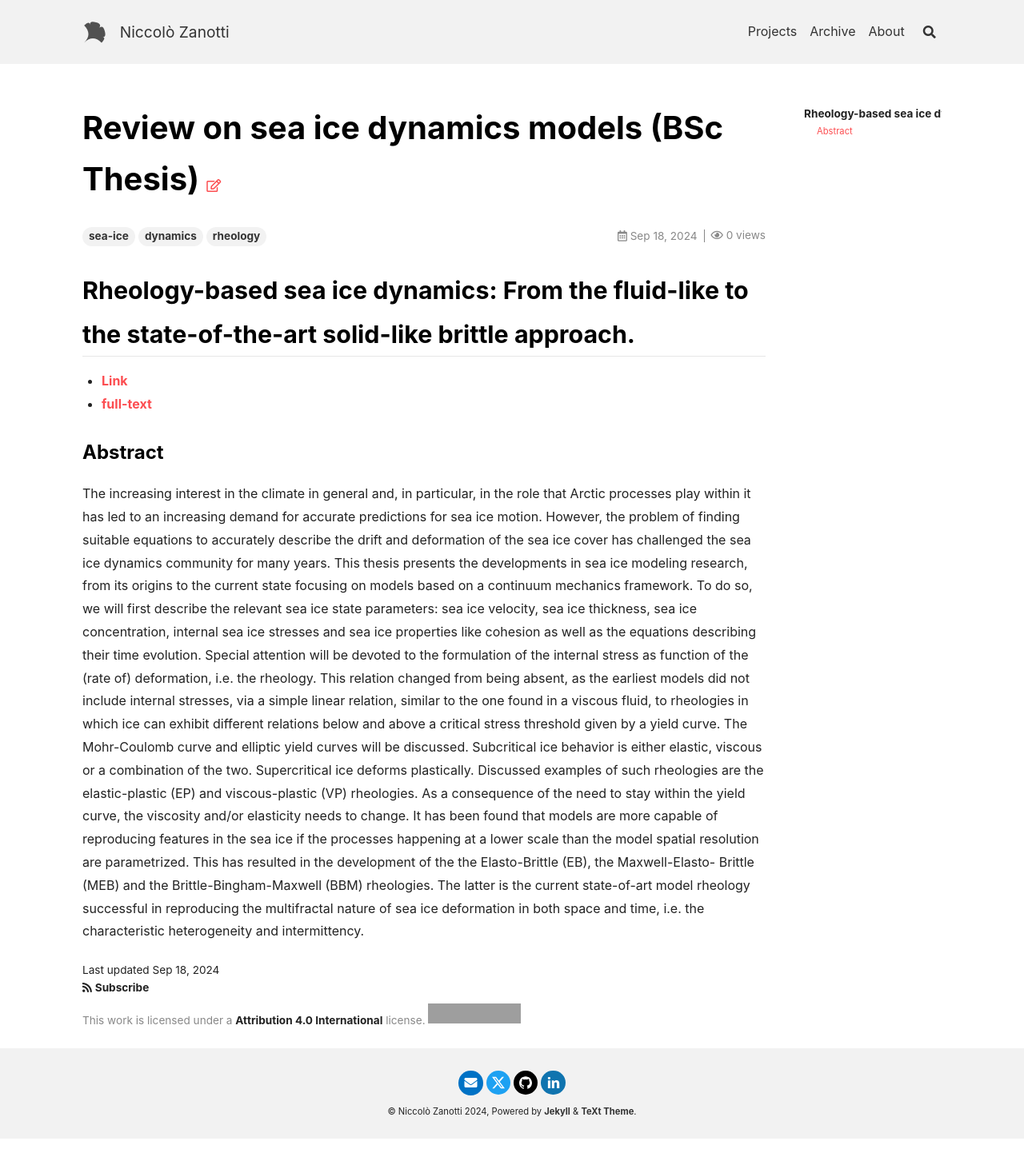
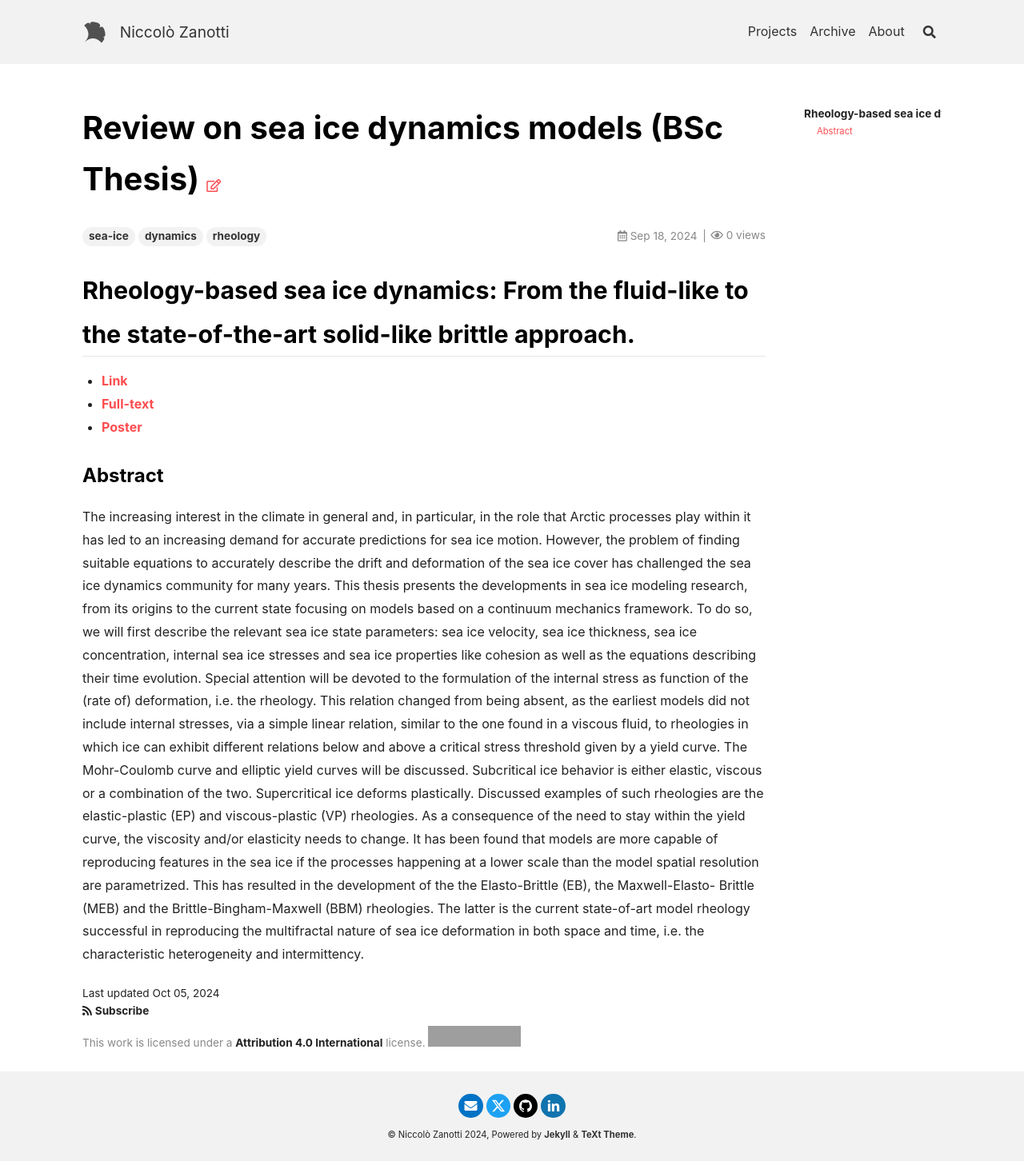
Before and after one commit to niccolozanotti/my-website, a Jekyll site: the page built from _posts/2024-09-18-sea-ice-modeling.md, in a window 1280 px wide. Shown: the whole page at 80% size. Built offline with Jekyll 4.4.1, drawn with Linux system fonts in a browser that asks for light colours; nearby versions of some CDN libraries; before the commit the page ends 1424 px from its top, so only the background shows below that; grey boxes are pictures that could not be loaded.

Commit message:
edit(projects): update bsc-thesis links with local documents.

```diff
--- a/_posts/2024-09-18-sea-ice-modeling.md
+++ b/_posts/2024-09-18-sea-ice-modeling.md
@@ -8,13 +8,14 @@
   - rheology
 category: projects
 date: 2024-09-18
-modify_date: 2024-09-18
+modify_date: 2024-10-05
 ---
 
 ## Rheology-based sea ice dynamics: From the fluid-like to the state-of-the-art solid-like brittle approach.
 
 - [Link](http://amslaurea.unibo.it/30307/)
-- [full-text](https://amslaurea.unibo.it/30307/1/BsC-thesis-zanotti-niccolo.pdf)
+- [Full-text]({{ site.url }}/assets/documents/bsc-thesis.pdf)
+- [Poster]({{ site.url }}/assets/documents/poster-annual-meeting-bologna2024.pdf)
 
 ### Abstract
 The increasing interest in the climate in general and, in particular, in the role that Arctic processes play within it
```
Also changed, not shown: 2 other files.
